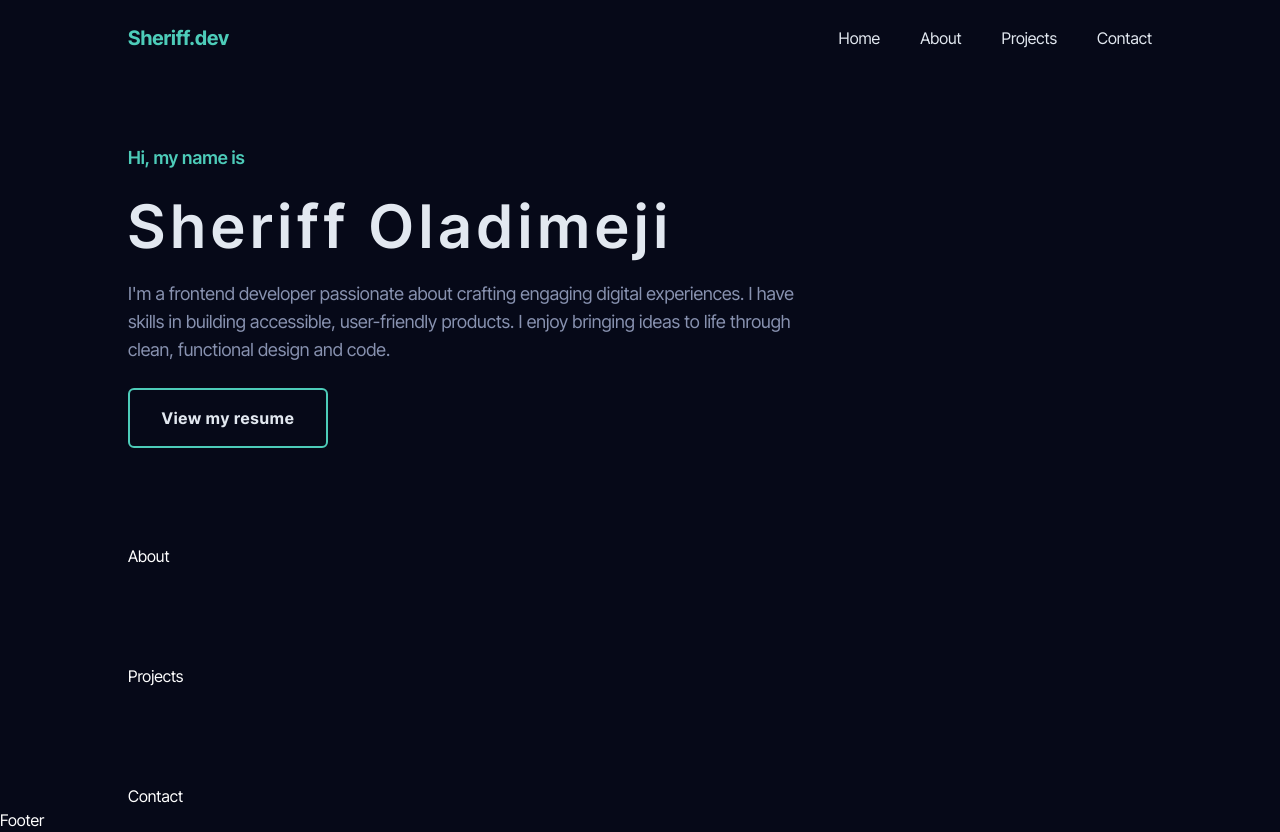
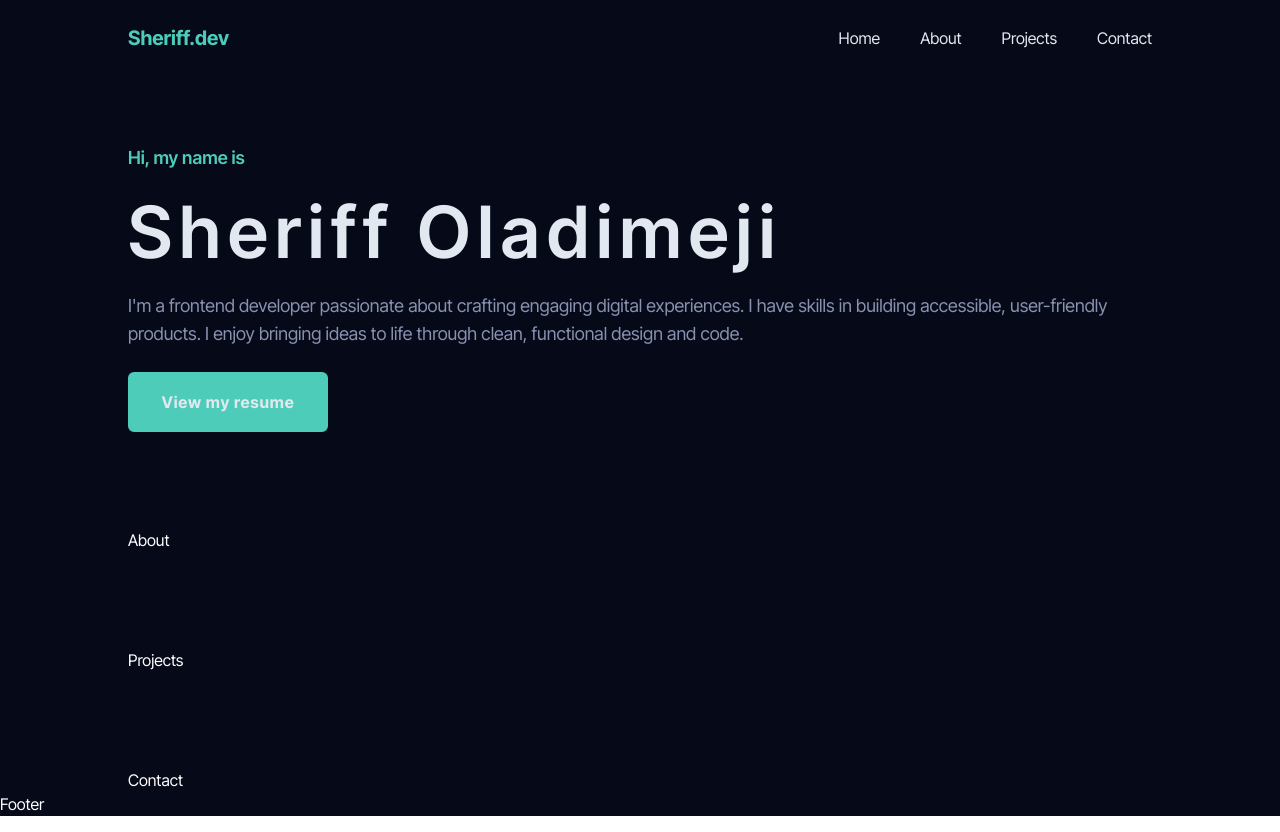
Before and after one commit to Sheriff-Oladimeji/portfolio, a React (Vite) app: page / in a window 1280 px wide. Built offline with nearby package versions, Linux system fonts and the light colour scheme.

Commit message:
modify files

```diff
--- a/src/components/Header.jsx
+++ b/src/components/Header.jsx
@@ -1,14 +1,15 @@
 import resume from "../assets/Sheriff-Resume.pdf";
 const Header = () => {
   return (
-    <header className="pt-10 md:pt-16 w-[90%] md:w-[80%] mx-auto" name="home">
-      <div className="flex flex-col  sm:items-start w-full gap-6">
+    <header className="pt-10 md:pt-16 w-[90%] md:w-[80%] mx-auto " name="home">
+      <div className="flex flex-col  w-full  gap-6">
         <span className="text-green text-lg font-semibold">Hi, my name is</span>
-        <h1 className="text-4xl sm:text-5xl md:text-6xl font-semibold text-bold  tracking-widest ">
+        <h1 className="text-4xl sm:text-5xl md:text-7xl font-semibold text-bold  tracking-widest ">
           Sheriff Oladimeji
         </h1>
 
-        <p className="text-gray max-w-2xl  text-lg ">
+
+        <p className="text-gray max-w-6xl  text-lg ">
           I'm a frontend developer passionate about crafting engaging digital
           experiences. I have skills in building accessible, user-friendly
           products. I enjoy bringing ideas to life through clean, functional
@@ -17,7 +18,7 @@ const Header = () => {
         <a
           href={resume}
           download={true}
-          className="border-green border-2 rounded-md py-4 px-2 outline-none bg-transparent w-[200px] hover:bg-green active:bg-green text-bold font-bold text-center tracking-wider"
+          className="border-green border-2 rounded-md py-4 px-2 outline-none hover:bg-transparent w-[200px] bg-green active:bg-transparent hover:shadow-xl text-bold font-bold text-center tracking-wider"
         >
           View my resume
         </a>
```
Also changed, not shown: public/profile.jpg (added), public/profile.png (added).
